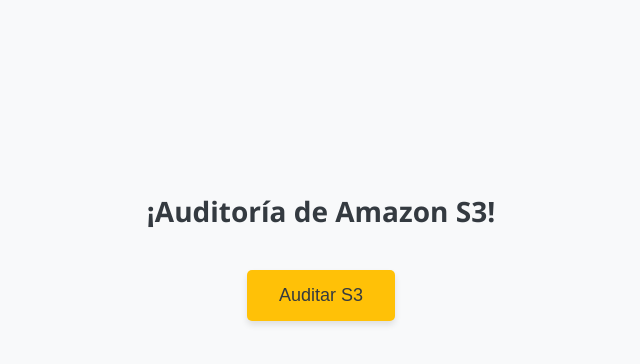
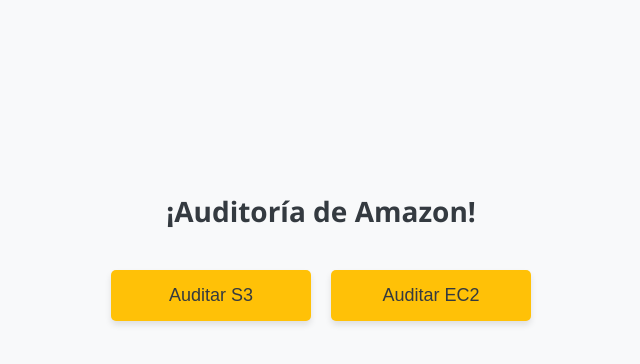
Before and after one commit to cryproot/CloudVigilant, a Flask app: page / in a window 1280 px wide. Shown: the part 189-553 px from the top of the page, without its empty margins (319-959 px from the left). Run offline with Flask 3, Linux system fonts and the light colour scheme.

Commit message:
Update index.html

```diff
--- a/templates/index.html
+++ b/templates/index.html
@@ -55,6 +55,12 @@
             text-align: center;
             color: #343a40; /* Color gris oscuro para el título */
         }
+        .botones {
+            display: flex;
+            justify-content: center;
+            gap: 20px; /* Espacio entre los botones */
+            margin-top: 20px;
+        }
         .boton {
             background-color: #ffc107; /* Amarillo */
             color: #343a40; /* Color gris oscuro para el texto del botón */
@@ -63,13 +69,13 @@
             text-decoration: none;
             display: inline-block;
             font-size: 18px;
-            margin-top: 20px;
             cursor: pointer;
             border: none;
             border-radius: 5px;
             transition: background-color 0.3s ease;
             box-shadow: 0 4px 6px rgba(0, 0, 0, 0.1); /* Sombra ligera */
             outline: none; /* Quita el borde al hacer clic */
+            width: 200px; /* Ancho fijo para ambos botones */
         }
         .boton:hover {
             background-color: #ffa000; /* Amarillo más oscuro al pasar el ratón */
@@ -112,8 +118,11 @@
         <div class="name"><span class="cryp">cryp</span><span class="root">root</span></div>
     </header>
     <div class="container">
-        <h1>¡Auditoría de Amazon S3!</h1>
-        <button class="boton" onclick="buscarS3()">Auditar S3</button>
+        <h1>¡Auditoría de Amazon!</h1>
+        <div class="botones">
+            <button class="boton" onclick="buscarS3()">Auditar S3</button>
+            <button class="boton" onclick="buscarEC2()">Auditar EC2</button>
+        </div>
     </div>
     <div class="overlay" id="overlay">
         <div class="loader"></div>
@@ -128,6 +137,16 @@
                 window.location.href = '/buscar_s3';
             }, 1000); // Tiempo de espera de 1 segundo (1000 milisegundos)
         }
+
+        function buscarEC2() {
+            var overlay = document.getElementById("overlay");
+            overlay.style.display = "flex"; // Mostrar el overlay con indicador de carga
+
+            // Redirigir después de un breve retraso (simulado aquí con setTimeout)
+            setTimeout(function() {
+                window.location.href = '/buscar_ec2';
+            }, 1000); // Tiempo de espera de 1 segundo (1000 milisegundos)
+        }
     </script>
 </body>
 </html>
```
